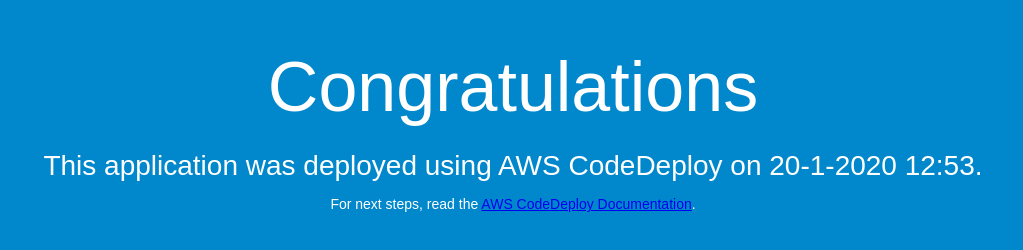
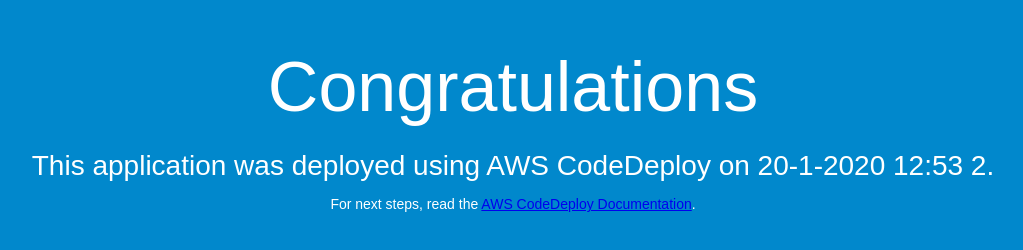
Before and after one commit to sunil223/codedeploy, a plain HTML site: page index.html in a window 1280 px wide. Shown: the whole page, without its empty margins (127-1150 px from the left). Drawn offline with Linux system fonts and the light colour scheme.

Commit message:
time adde

```diff
--- a/index.html
+++ b/index.html
@@ -27,7 +27,7 @@
 <body>
   <div align="center">
     <h1>Congratulations</h1>
-    <h2>This application was deployed using AWS CodeDeploy on 20-1-2020 12:53.</h2>
+    <h2>This application was deployed using AWS CodeDeploy on 20-1-2020 12:53 2.</h2>
     <p>For next steps, read the <a href="http://aws.amazon.com/documentation/codedeploy">AWS CodeDeploy Documentation</a>.</p>
   </div>
 </body>
```
